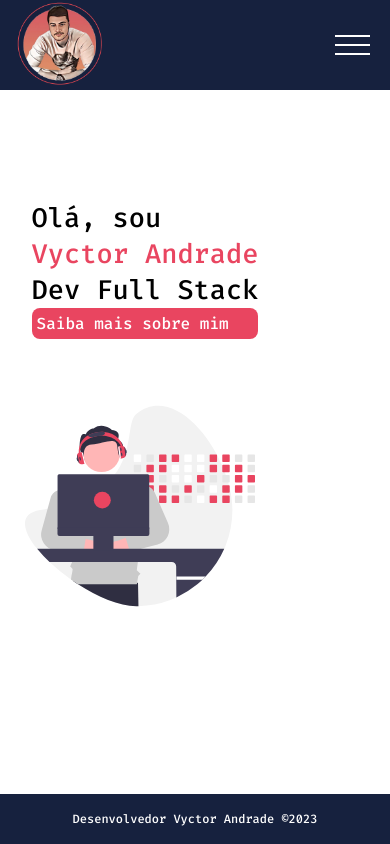
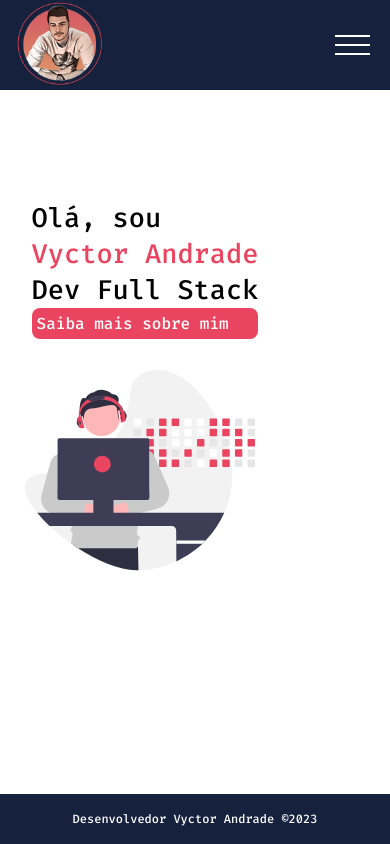
Before and after one commit to vyctorandrade/portfolio, a React (Vite) app: page / in a window 390 px wide. Built offline with nearby package versions, Linux system fonts and the light colour scheme.

Commit message:
Update Home.module.css

```diff
--- a/src/pages/Home/Home.module.css
+++ b/src/pages/Home/Home.module.css
@@ -92,7 +92,7 @@
 
         width: 230px;
         display: flex;
-        padding-top: 160%;
+        padding-top: 100%;
         margin-left: -110px;
 
 
```
